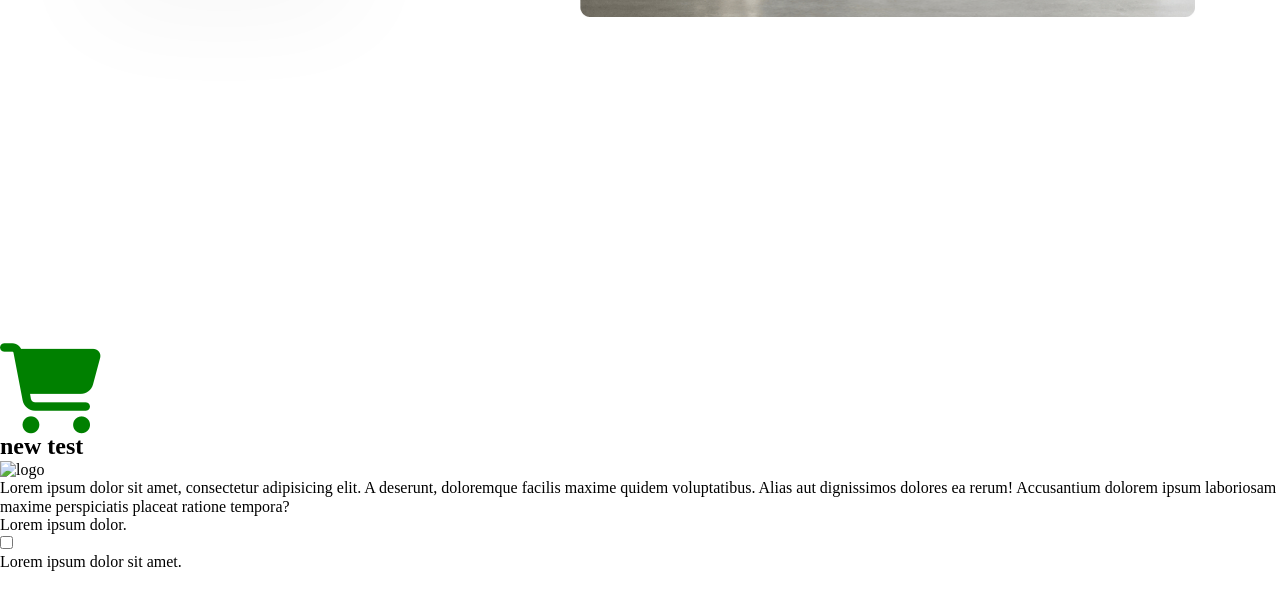
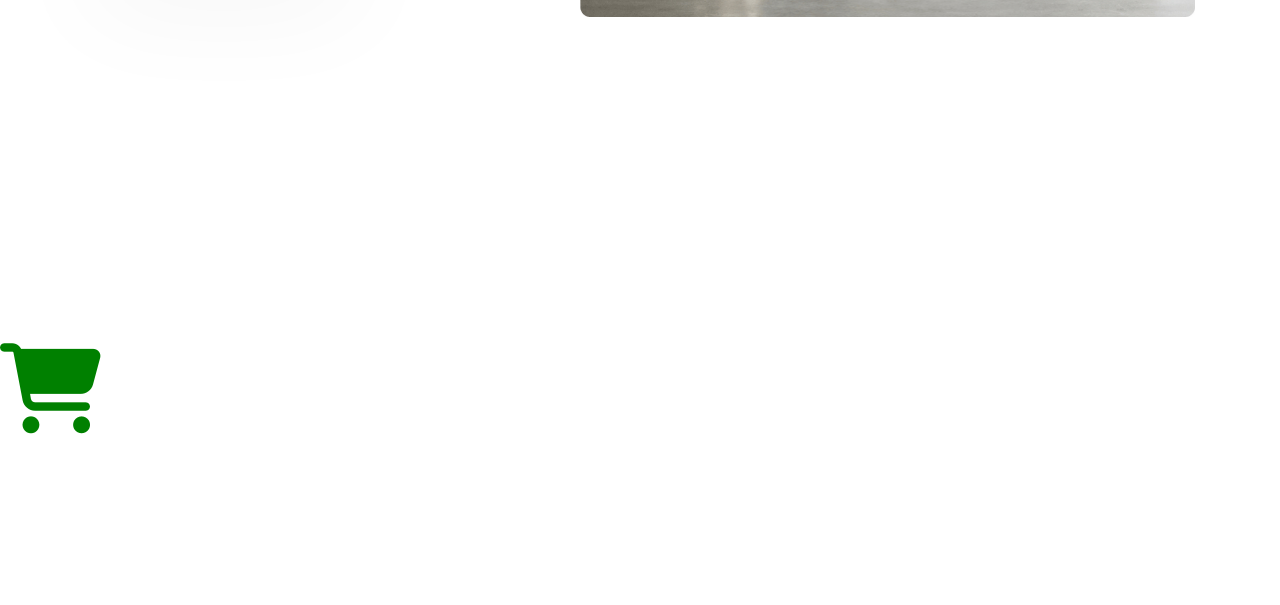
Before and after one commit to KostyaUA/FrontEND, a plain HTML site: page index.html in a window 1280 px wide. Shown: the part 2761-3366 px from the top of the page. After the commit the page ends 3196 px from the top, so only its background shows below. Drawn offline with Linux system fonts and the light colour scheme.

Commit message:
clearproject

```diff
--- a/index.html
+++ b/index.html
@@ -90,19 +90,3 @@
 <script src="https://kit.fontawesome.com/28cb249a77.js" crossorigin="anonymous"></script>
 <i class="fa-solid fa-cart-shopping" style="font-size: 90px;color: green"></i>
 </body>
-<section>
-  <h2>
-      new test
-  </h2>
-    <img src="#" alt="logo">
-         <p>Lorem ipsum dolor sit amet, consectetur adipisicing elit. A deserunt, doloremque facilis maxime quidem voluptatibus. Alias aut dignissimos dolores ea rerum! Accusantium dolorem ipsum laboriosam maxime perspiciatis placeat ratione tempora?</p>
-    <p>Lorem ipsum dolor.</p>
-    <form>
-        <input type="checkbox">
-    </form>
-    <p>
-        Lorem ipsum dolor sit amet.
-    </p>
-
-</section>
-</html>
```
